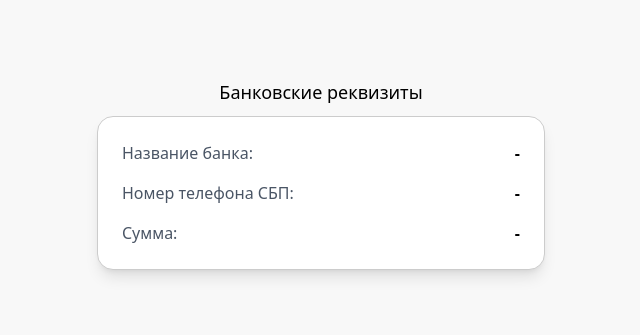
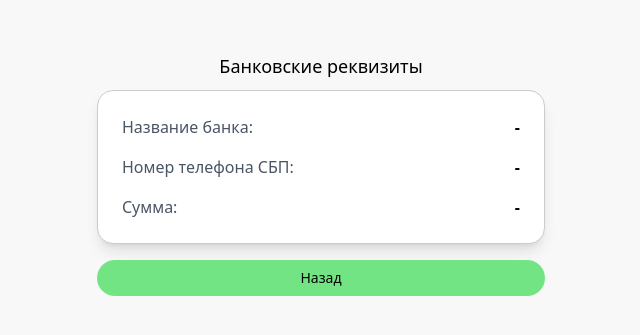
Before and after one commit to ElminAkberov/4PayDeepLink, a React (Vite) app: page /info in a window 1280 px wide. Shown: the part 225-560 px from the top of the page, without its empty margins (319-959 px from the left). Built offline with nearby package versions, Linux system fonts and the light colour scheme; a web font is replaced by a local one.

Commit message:
backButton

```diff
--- a/src/pages/Info.jsx
+++ b/src/pages/Info.jsx
@@ -1,10 +1,11 @@
 import React, { useState } from "react";
-import { useLocation } from "react-router-dom";
+import { useLocation, useNavigate } from "react-router-dom";
 import { TbCopy } from "react-icons/tb";
 
 const Info = () => {
+  const navigate = useNavigate();
   const location = useLocation();
-  const { data } = location.state || {};
+  const { data, uuid } = location.state || {};
   const [copiedMessage, setCopiedMessage] = useState("");
 
   const handleCopy = (text) => {
@@ -38,7 +39,9 @@ const Info = () => {
             <div className="flex items-center gap-x-2 justify-between">
               <span className="text-gray-600">Номер телефона СБП:</span>
               <div className="flex items-center gap-x-1">
-                <span className="font-bold">{data?.sbp_phone_number || "-"}</span>
+                <span className="font-bold">
+                  {data?.sbp_phone_number || "-"}
+                </span>
                 {data?.sbp_phone_number && (
                   <TbCopy
                     className="cursor-pointer text-gray-500 hover:text-black"
@@ -64,6 +67,14 @@ const Info = () => {
             </div>
           </div>
         </div>
+        <button
+          onClick={() => {
+            navigate(`/${uuid}`);
+          }}
+          className="bg-[#72E484] cursor-pointer w-full border-black font-[500] py-2 rounded-[24px] text-sm"
+        >
+          Hазад
+        </button>
       </div>
     </section>
   );
--- a/src/pages/Mobile.jsx
+++ b/src/pages/Mobile.jsx
@@ -84,7 +84,9 @@ const Mobile = () => {
       </button>
       <button
         onClick={() => {
-          navigate("/info", { state: { data: data, loading: isLoading } });
+          navigate("/info", {
+            state: { data: data, loading: isLoading, uuid: uuid },
+          });
         }}
         className="border border-black font-[500] py-2 rounded-[24px] text-sm"
       >
```
